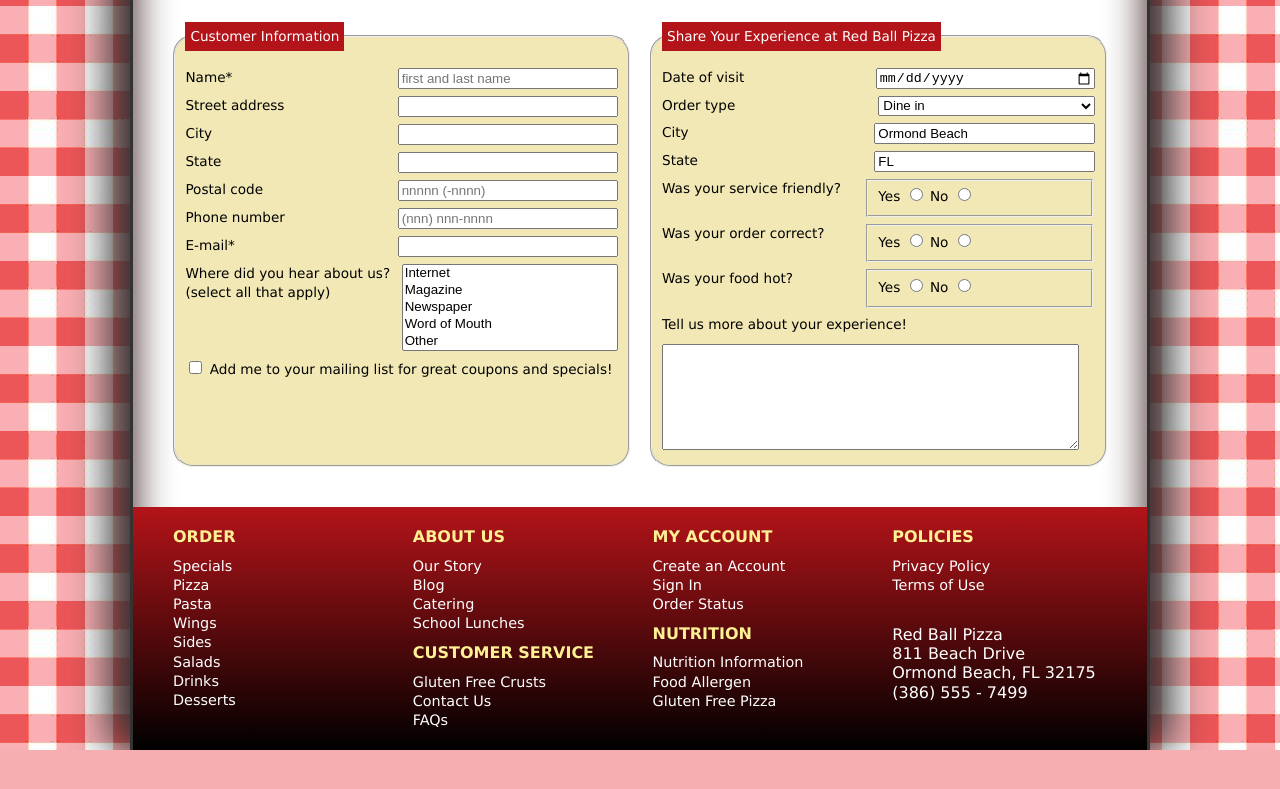
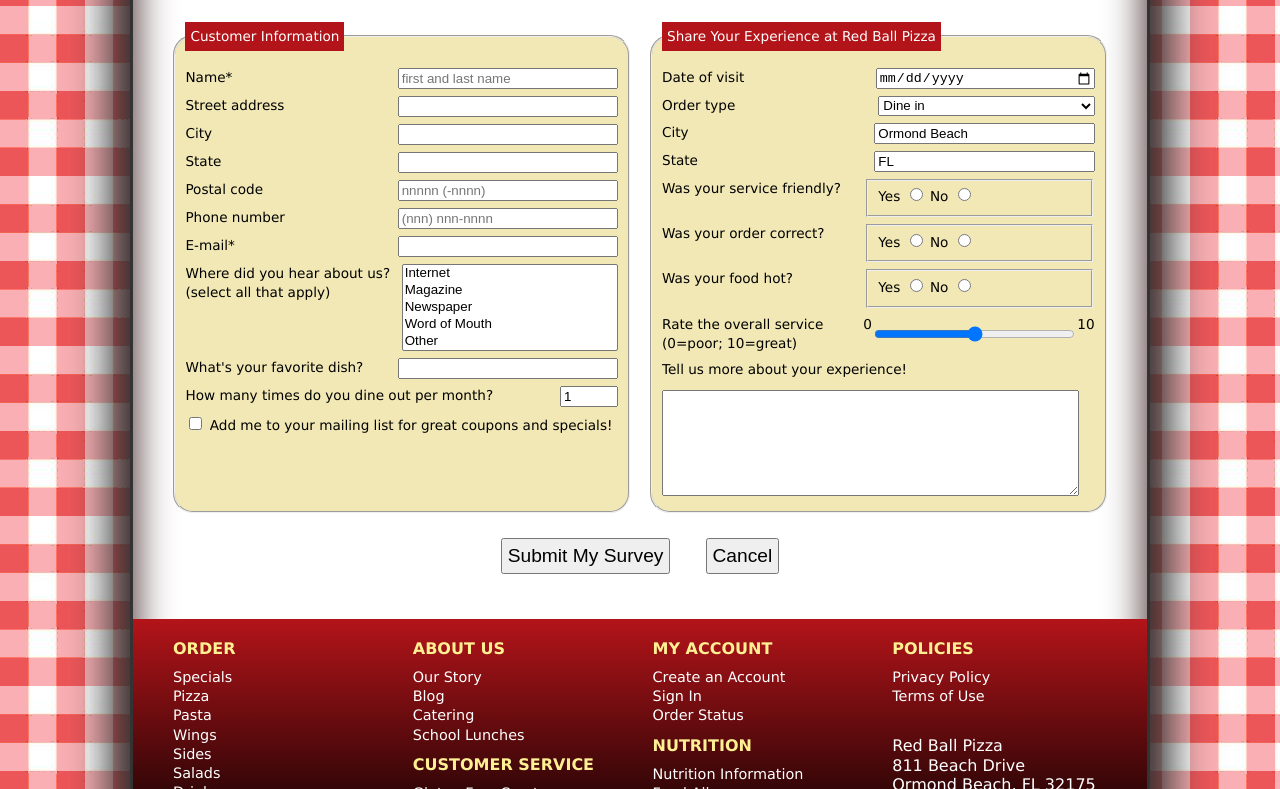
Before and after one commit to nschatz27/tutorial-7, a plain HTML site: page index.html in a window 1280 px wide. Shown: the part 504-1293 px from the top of the page. Before the commit the page ends 1254 px from the top, so only its background shows below. Drawn offline with Linux system fonts and the light colour scheme.

Commit message:
add customer information and share your expired (left on page 563)

```diff
--- a/css/rb_forms.css
+++ b/css/rb_forms.css
@@ -61,10 +61,22 @@
 
 /* Spinner Styles */
 
-
+div.formRow > input#dineSpin {
+   -webkit-flex: 0 0 50px;
+   flex: 0 0 50px;
+}
 
 /* Form Button Styles */
 
+div#buttons {
+   text-align: center;
+   width: 100%;
+}
 
+input[type='submit'], input[type='reset'] {
+   font-size: 1.2em;
+   padding: 5px;
+   margin: 15px;
+}
 
 /* Validation Styles */
--- a/index.html
+++ b/index.html
@@ -58,7 +58,7 @@
             <legend>Customer Information</legend>
             <div class="formRow">
                <label for="name">Name*</label>
-               <input name="custName" id="name" type="text" placeholder="first and last name" />
+               <input name="custName" id="name" type="text" placeholder="first and last name" required />
             </div>
 
             <div class="formRow">
@@ -88,7 +88,7 @@
 
             <div class="formRow">
                <label for="mail">E-mail*</label>
-               <input name="custEmail" id="mail" type="email" />
+               <input name="custEmail" id="mail" type="email" required />
             </div>
 
             <div class="formRow">
@@ -101,6 +101,25 @@
                      <option value="other">Other</option>
                   </select>
 
+               </div>
+
+               <div class="formRow">
+                  <label for="dish">What's your favorite dish?</label>
+                  <input name="favDish" id="dish" type="text" list="dishType" />
+                  <datalist id="dishType">
+                     <option value="Anitpasto Pizza"></option>
+                     <option value="Big Kahuna Pizza"></option>
+                     <option value="BBQ Chicken Pizza"></option>
+                     <option value="Mediterranean Herb Pizza"></option>
+                     <option value="Pasta Rolls"></option>
+                     <option value="Pasto Artichoke Pizza"></option>
+                  </datalist>
+               </div>
+
+
+               <div class="formRow">
+                  <label for="dinSpin">How many times do you dine out per month?</label>
+                  <input name="dineOut" id="dineSpin" type="number" value="1" step="1" min="0" max="20" />
                </div>
 
                <input name="mailMe" id="mailCB" value="yes" type="checkbox" />
@@ -166,10 +185,24 @@
                   </fieldset>
                </div>
 
+               <div class="formRow">
+                  <label for="rangeeBox">Rate the overall service<br />(0=poor; 10=great)</label>
+
+                  0
+                  <input name="serviceRate" id="rangeBox" type="range" value="5" step="1" min="0" max="10" />
+                  10
+               </div>
+
                <label for="commBox">Tell us more about your experience!</label>
                <textarea name="custExp" id="commBox"></textarea>
 
          </fieldset>
+
+         <div id="buttons">
+            <input type="submit" value="Submit My Survey" />
+            <input type="reset" value="Cancel" />
+         </div>
+
       </form>
 
    </section>
```
